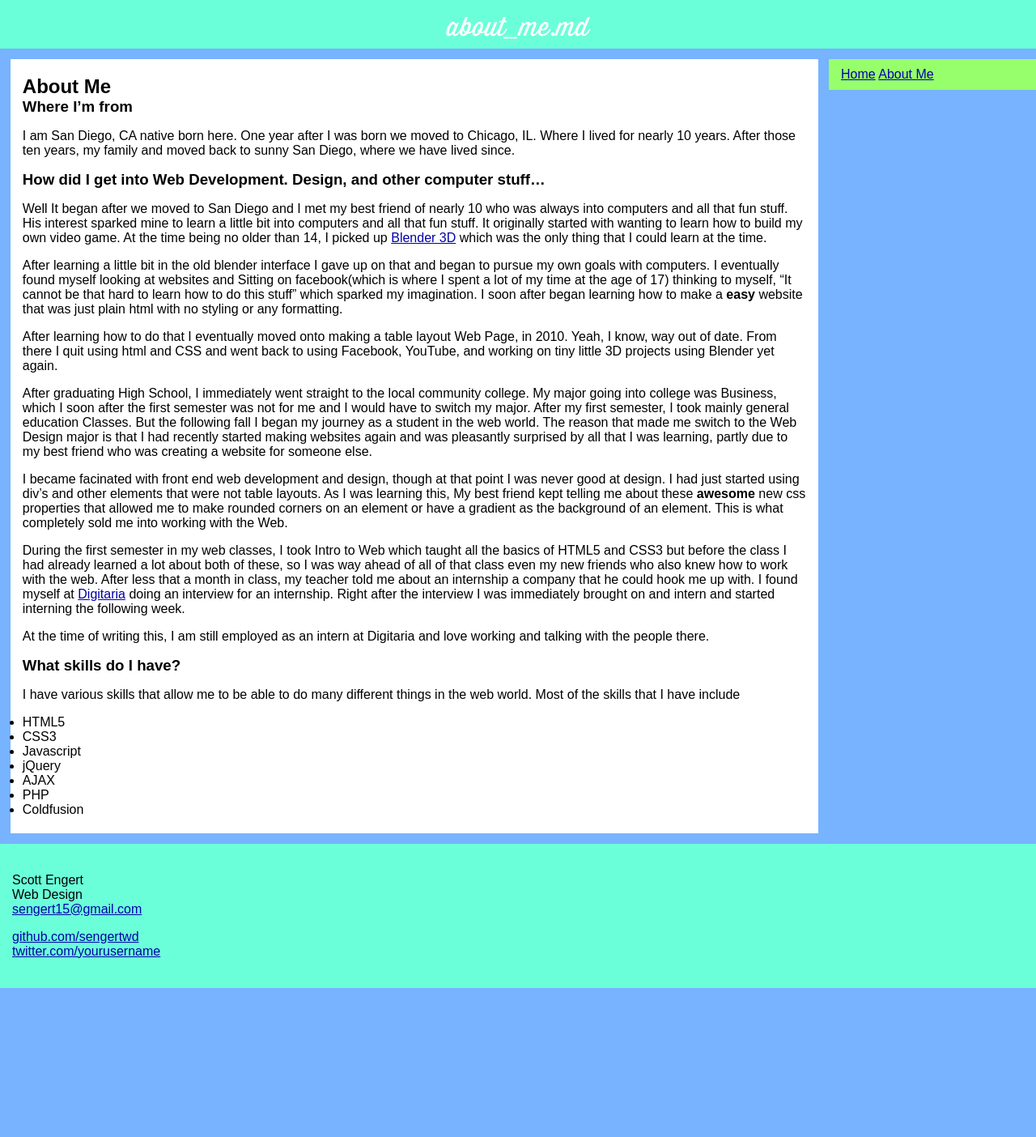
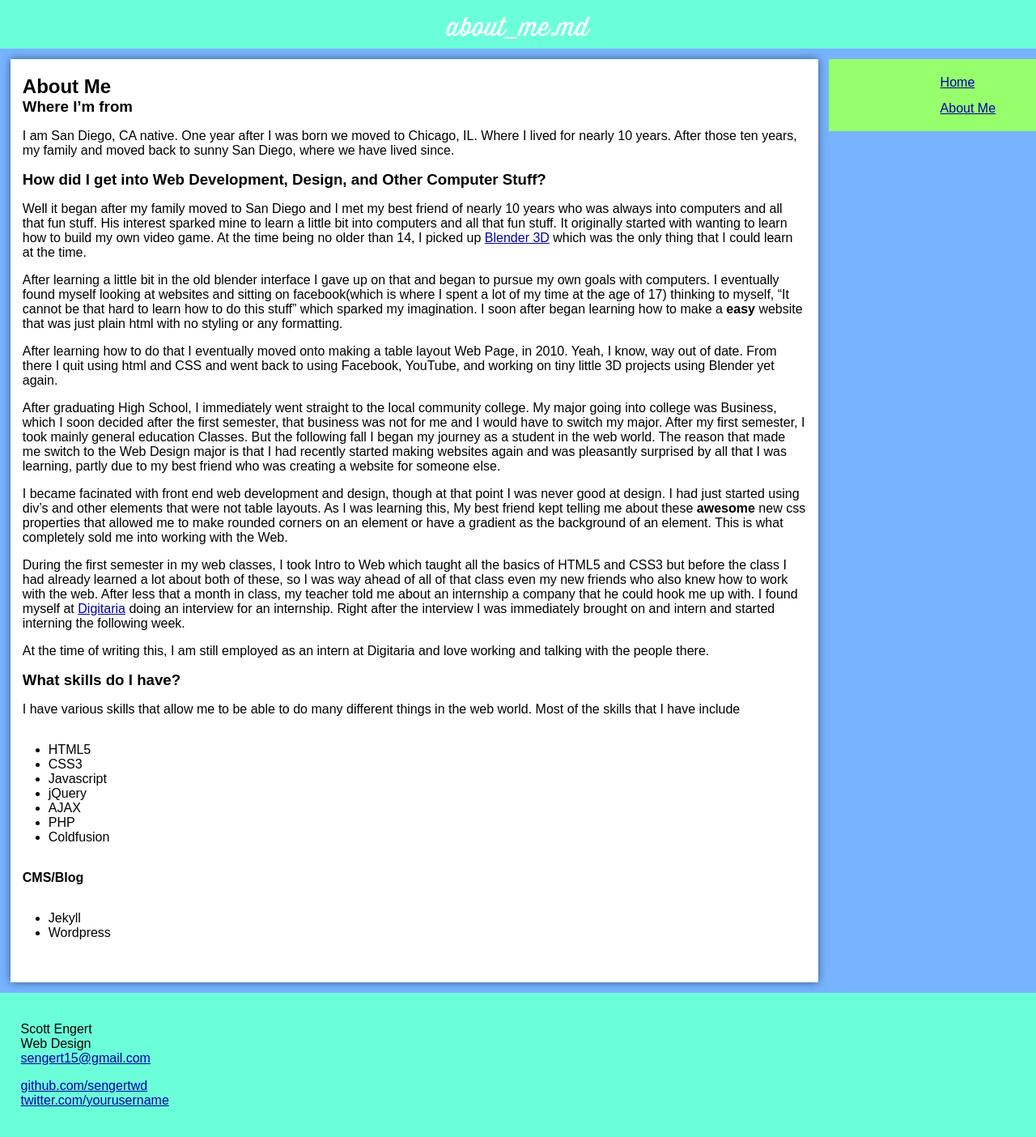
Before and after one commit to sengertwd/jekyll-test, a Jekyll site: the page built from about_me.md, in a window 1280 px wide. Shown: the whole page at 81% size. Built offline with Jekyll 4.4.1, drawn with Linux system fonts in a browser that asks for light colours; some web fonts are replaced; before the commit the page ends 1220 px from its top, so only the background shows below that.

Commit message:
Major changes to links, added animation, also, Fixed some typos in About me...

```diff
--- a/about_me.md
+++ b/about_me.md
@@ -6,16 +6,16 @@
 ---
 ## About Me
 ### Where I'm from
-I am San Diego, CA native born here. One year after I was born we moved to Chicago, IL. Where I lived for nearly 10 years. After those ten years, my family and  moved back to sunny San Diego, where we have lived since.
+I am San Diego, CA native. One year after I was born we moved to Chicago, IL. Where I lived for nearly 10 years. After those ten years, my family and  moved back to sunny San Diego, where we have lived since.
 
-### How did I get into Web Development. Design, and other computer stuff...
-Well It began after we moved to San Diego and I met my best friend of nearly 10 who was always into computers and all that fun stuff. His interest sparked mine to learn a little bit into computers and all that fun stuff. It originally started with wanting to learn how to build my own video game. At the time being no older than 14, I picked up [Blender 3D](http://www.blender.org/) which was the only thing that I could learn at the time.
+### How did I get into Web Development, Design, and Other Computer Stuff?
+Well it began after my family moved to San Diego and I met my best friend of nearly 10 years who was always into computers and all that fun stuff. His interest sparked mine to learn a little bit into computers and all that fun stuff. It originally started with wanting to learn how to build my own video game. At the time being no older than 14, I picked up [Blender 3D](http://www.blender.org/) which was the only thing that I could learn at the time.
 
-After learning a little bit in the old blender interface I gave up on that and began to pursue my own goals with computers. I eventually found myself looking at websites and Sitting on facebook(which is where I spent a lot of my time at the age of 17) thinking to myself, "It cannot be that hard to learn how to do this stuff" which sparked my imagination. I soon after began learning how to make a **easy** website that was just plain html with no styling or any formatting.
+After learning a little bit in the old blender interface I gave up on that and began to pursue my own goals with computers. I eventually found myself looking at websites and sitting on facebook(which is where I spent a lot of my time at the age of 17) thinking to myself, "It cannot be that hard to learn how to do this stuff" which sparked my imagination. I soon after began learning how to make a **easy** website that was just plain html with no styling or any formatting.
 
 After learning how to do that I eventually moved onto making a table layout Web Page, in 2010. Yeah, I know, way out of date. From there I quit using html and CSS and went back to using Facebook, YouTube, and working on tiny little 3D projects using Blender yet again.
 
-After graduating High School, I immediately went straight to the local community college. My major going into college was Business, which I soon after the first semester was not for me and I would have to switch my major. After my first semester, I took mainly general education Classes. But the following fall I began my journey as a student in the web world. The reason that made me switch to the Web Design major is that I had recently started making websites again and was pleasantly surprised by all that I was learning, partly due to my best friend who was creating a website for someone else.
+After graduating High School, I immediately went straight to the local community college. My major going into college was Business, which I soon decided after the first semester, that business was not for me and I would have to switch my major. After my first semester, I took mainly general education Classes. But the following fall I began my journey as a student in the web world. The reason that made me switch to the Web Design major is that I had recently started making websites again and was pleasantly surprised by all that I was learning, partly due to my best friend who was creating a website for someone else.
 
  I became facinated with front end web development and design, though at that point I was never good at design. I had just started using div's and other elements that were not table layouts. As I was learning this, My best friend kept telling me about these **awesome** new css properties that allowed me to make rounded corners on an element or have a gradient as the background of an element. This is what completely sold me into working with the Web.
 
@@ -34,3 +34,8 @@
 *	AJAX
 *	PHP
 *	Coldfusion
+
+####CMS/Blog
+
+*	Jekyll
+*	Wordpress
--- a/css/style.css
+++ b/css/style.css
@@ -139,7 +139,7 @@
 nav {
   background: #97ff6b;
   margin: 10px 0;
-  padding: 10px 15px;
+  padding: 1% 1.5%;
   width: 100%; }
   @media screen and (min-width: 768px) {
     nav {
@@ -149,8 +149,22 @@
     nav {
       float: right;
       margin: 1% 0 1% 0;
+      padding: 1% 0% 1% 1.5%;
       min-width: 200px;
-      width: 20%; } }
+      width: 20%; }
+      nav a {
+        border-radius: 10px 0 0 10px;
+        clear: both;
+        display: block;
+        float: right;
+        height: 2rem;
+        padding-left: 1rem;
+        line-height: 2rem;
+        transition: all 1s;
+        width: 50%; }
+        nav a:hover {
+          background: rgba(0, 0, 0, 0.4);
+          width: 100%; } }
 
 section, article {
   background: white;
@@ -165,6 +179,7 @@
       width: 98%; } }
   @media screen and (min-width: 1200px) {
     section {
+      box-shadow: 0px 0px 10px rgba(0, 0, 0, 0.5);
       float: left;
       margin: 1% 0 1% 1%;
       width: 78%; } }
@@ -177,7 +192,9 @@
   position: relative; }
   @media screen and (min-width: 1200px) {
     footer {
-      clear: both; } }
+      clear: both;
+      padding-left: 2%;
+      padding-right: 2%; } }
 
 ul.posts {
   list-style-type: none;
@@ -189,6 +206,12 @@
 ul.posts span {
   color: #aaa;
   font-size: 80%; }
+
+section ul.posts {
+  margin: 0; }
+
+section ul {
+  margin: 2rem; }
 
 .highlight {
   background: #ffffff; }
```
Also changed, not shown: scss/includes/_main.scss (+25 -2 lines), scss/includes/_posts.scss (+8 -0 lines).
